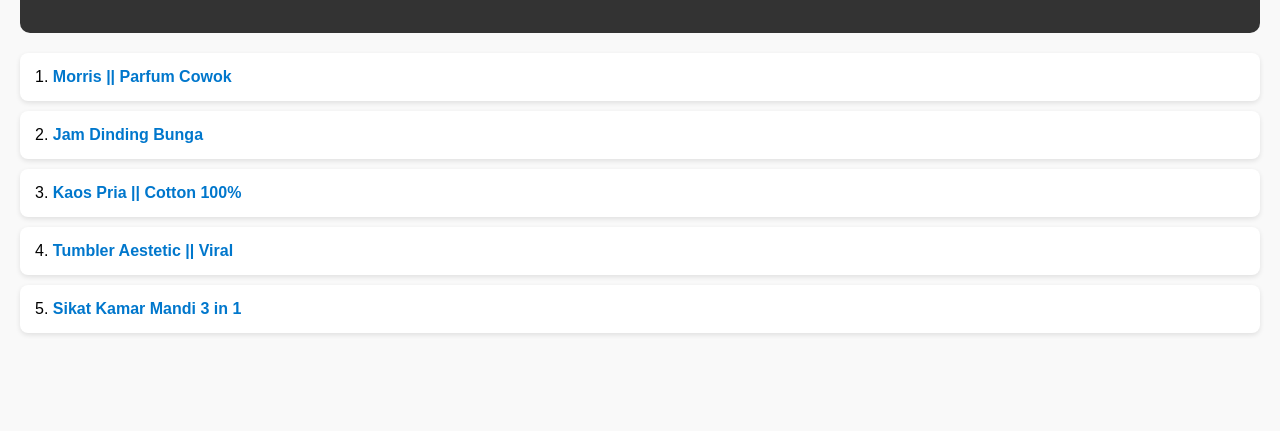
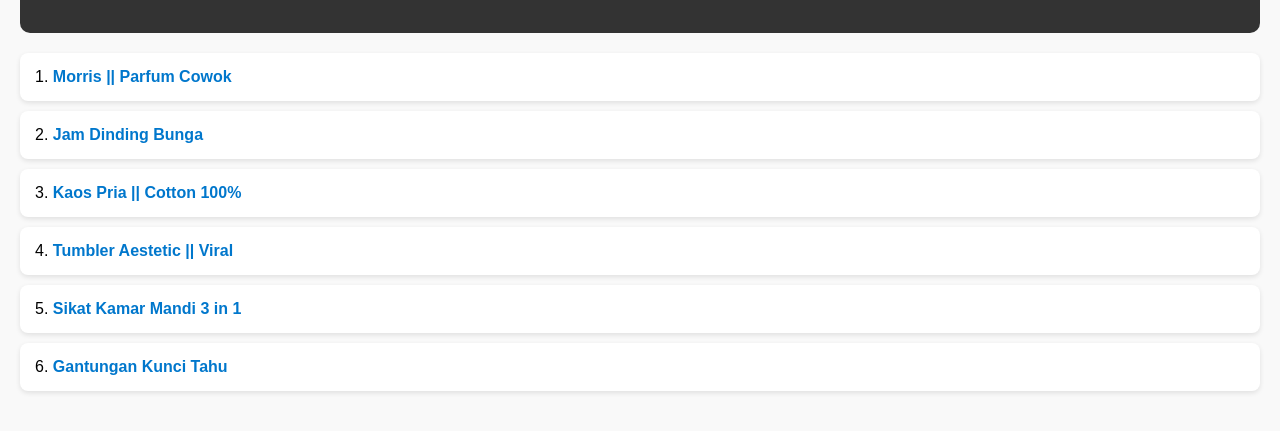
Before and after one commit to rismanmaulana898-beep/belanjadishopee, a plain HTML site: page index.html in a window 1280 px wide. Shown: the part 115-546 px from the top of the page. Drawn offline with Linux system fonts and the light colour scheme.

Commit message:
Add files via upload

```diff
--- a/index.html
+++ b/index.html
@@ -57,6 +57,8 @@
       <li>3. <a href="https://s.shopee.co.id/6prHFy7Wo1" target="_blank">Kaos Pria || Cotton 100%</a></li>
       <li>4. <a href="https://s.shopee.co.id/2LOru70PKL" target="_blank">Tumbler Aestetic || Viral</a></li>
       <li>5. <a href="https://s.shopee.co.id/2g2HBL6Ez5" target="_blank">Sikat Kamar Mandi 3 in 1</a></li>
+      <li>6. <a href="https://s.shopee.co.id/20maPdEnyE" target="_blank">Gantungan Kunci Tahu</a></li>
+
     </ul>
   </main>
 
```
